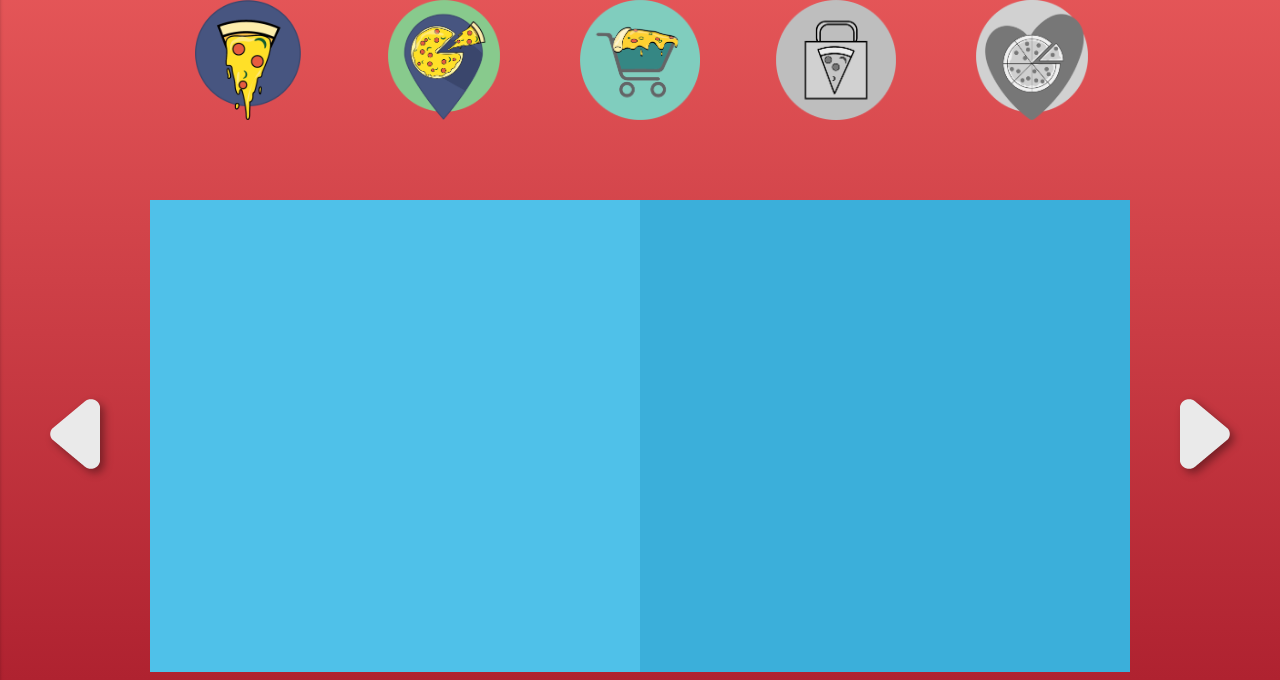
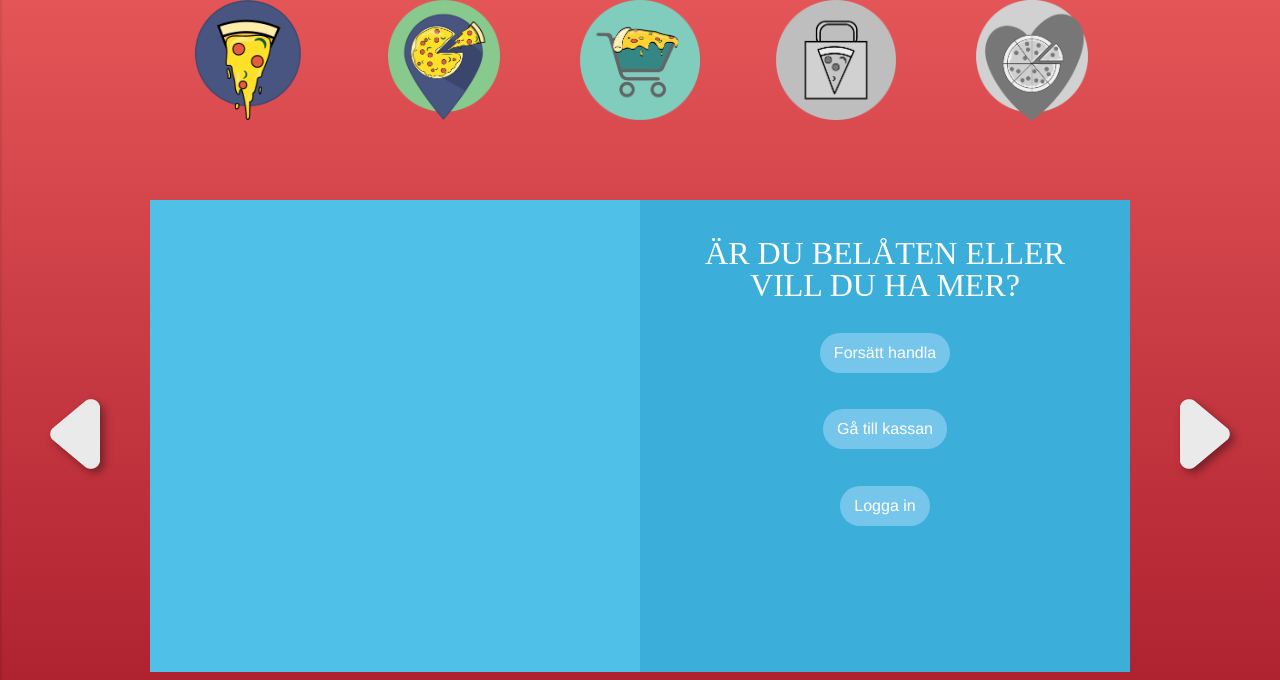
Before and after one commit to TheSwedishScout/pizzajakten, a PHP site: page /varukorg.php in a window 1280 px wide. Shown: the part 120-800 px from the top of the page. Run offline with PHP 8.4, Linux system fonts and the light colour scheme; some libraries are stand-ins or nearby versions.

Commit message:
höger sida varukorg styling

```diff
--- a/css/main.css
+++ b/css/main.css
@@ -545,11 +545,30 @@ button:active {
 
 
 
+/**************************************************************\
+|**************************************************************|
+|****************************VARUKORG*****************************|
+|*****************************************************|
+|**************************************************************|
+\**************************************************************/
 
 
+main.right .continue {
+    text-align: center;
+    padding: 3%;
+}
 
+main.right .continue li {
+    padding: 3%;
+}
 
+main.right .continue button {
+    background-color: #76c6ec;
+}
 
+main.right .continue h2 {
+    font-size: xx-large;
+}
 
 /**************************************************************\
 |**************************************************************|
--- a/varukorg.php
+++ b/varukorg.php
@@ -89,7 +89,12 @@
         <!--Lista på beställning (samma som kassa)-->
 </main>
 <main class="right varukorg">
-	<h2></h2>
+	<ul class="continue">
+        <li><h2>ÄR DU BELÅTEN ELLER VILL DU HA MER?</h2></li>
+        <li><button><p><a href="index.php">Forsätt handla</a></p></button></li>
+        <li><button><p><a href="kassa.php">Gå till kassan</a></p></button></li>
+        <li><button><p><a href="login.php">Logga in</a></p></button></li>
+    </ul>
         <!-- Knappar för "fortsätt handla som länkar tillbaka till index", logga in fuktion, gästanvändare, ring till pizzerian-knapp-->
 </main>
 
```
